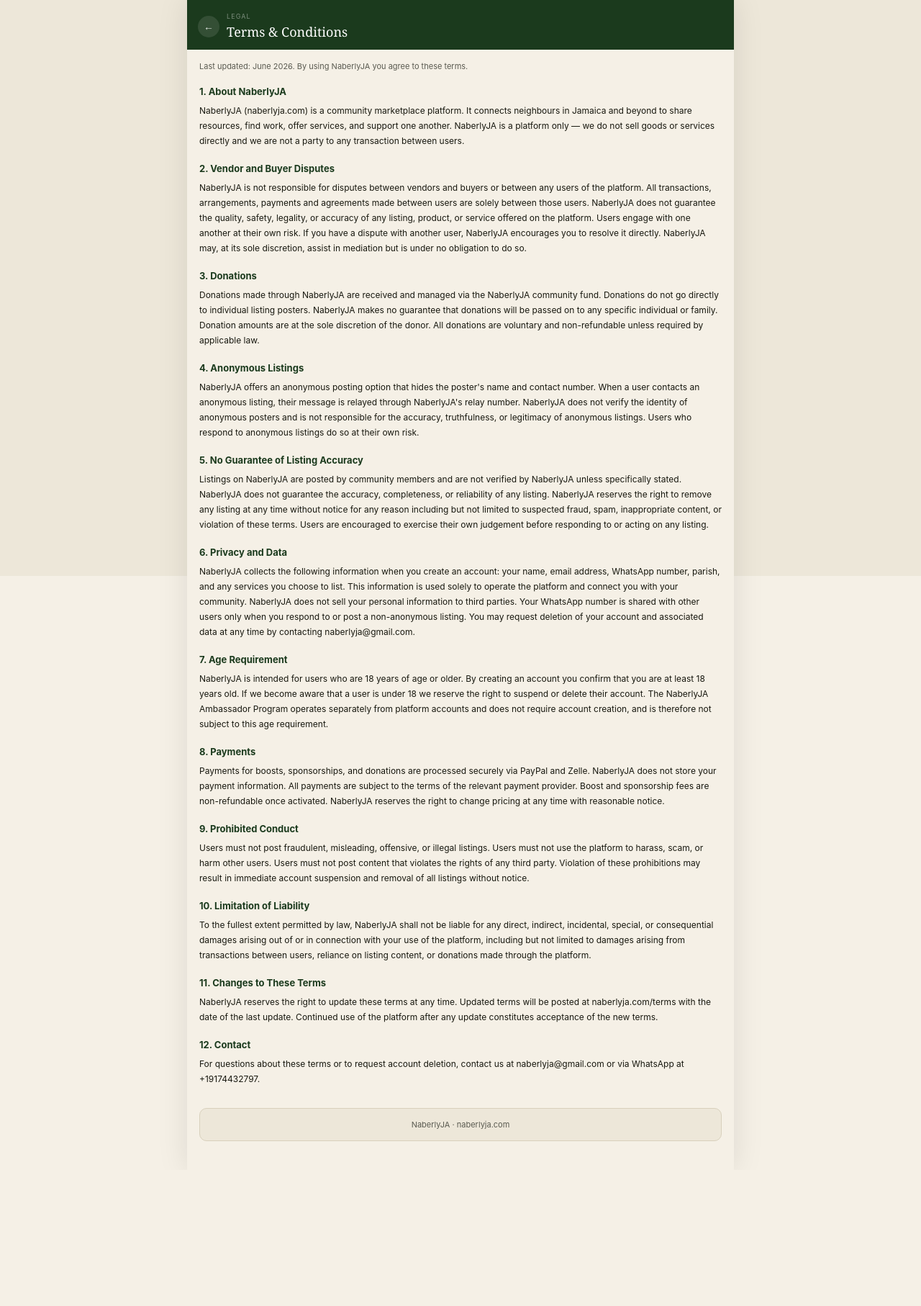
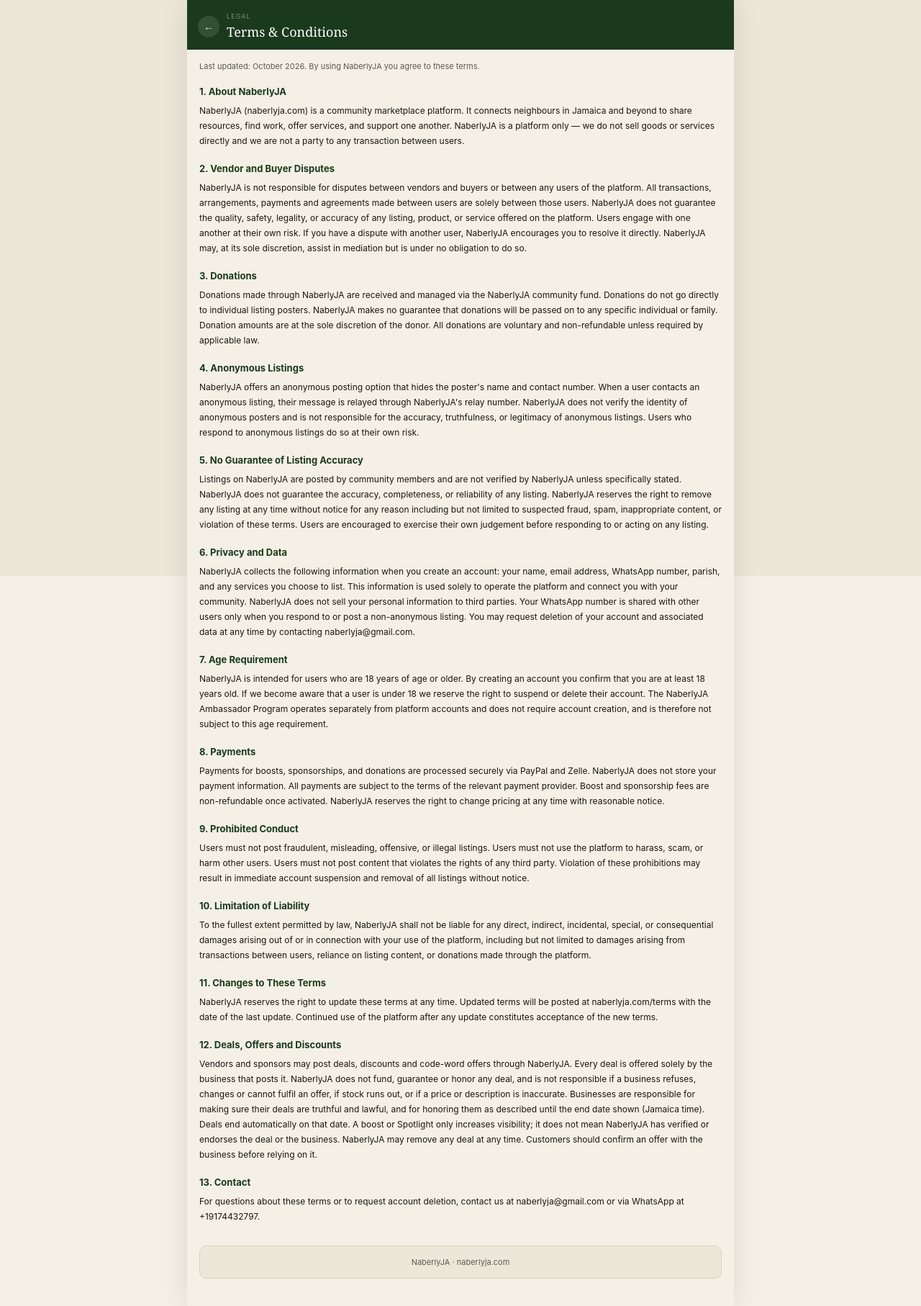
Before and after one commit to S-d2026/naborly-ja, a Next.js app in the folder Downloads/naberly/naberly/: page /terms in a window 1280 px wide. Shown: the whole page at 72% size. Before the commit the page ends 1625 px from the top, so only its background shows below. Built offline with nearby package versions, Linux system fonts and the light colour scheme.

Commit message:
Update page.tsx

```diff
--- a/Downloads/naberly/naberly/app/terms/page.tsx
+++ b/Downloads/naberly/naberly/app/terms/page.tsx
@@ -15,7 +15,7 @@
       <div className="scroll-area" style={{ padding: '16px 17px 40px' }}>
 
         <p style={{ fontSize: 11, fontFamily: '-apple-system, sans-serif', color: '#5A5A50', marginBottom: 20 }}>
-          Last updated: June 2026. By using NaberlyJA you agree to these terms.
+          Last updated: October 2026. By using NaberlyJA you agree to these terms.
         </p>
 
         {/* Section 1 */}
@@ -107,8 +107,16 @@
         </div>
 
         {/* Section 12 */}
+        <div style={{ marginBottom: 20 }}>
+          <p style={{ fontSize: 13, fontFamily: '-apple-system, sans-serif', fontWeight: 700, color: '#1B3A1D', marginBottom: 8 }}>12. Deals, Offers and Discounts</p>
+          <p style={{ fontSize: 12, fontFamily: '-apple-system, sans-serif', color: '#18180F', lineHeight: 1.75 }}>
+            Vendors and sponsors may post deals, discounts and code-word offers through NaberlyJA. Every deal is offered solely by the business that posts it. NaberlyJA does not fund, guarantee or honor any deal, and is not responsible if a business refuses, changes or cannot fulfil an offer, if stock runs out, or if a price or description is inaccurate. Businesses are responsible for making sure their deals are truthful and lawful, and for honoring them as described until the end date shown (Jamaica time). Deals end automatically on that date. A boost or Spotlight only increases visibility; it does not mean NaberlyJA has verified or endorses the deal or the business. NaberlyJA may remove any deal at any time. Customers should confirm an offer with the business before relying on it.
+          </p>
+        </div>
+
+        {/* Section 13 */}
         <div style={{ marginBottom: 30 }}>
-          <p style={{ fontSize: 13, fontFamily: '-apple-system, sans-serif', fontWeight: 700, color: '#1B3A1D', marginBottom: 8 }}>12. Contact</p>
+          <p style={{ fontSize: 13, fontFamily: '-apple-system, sans-serif', fontWeight: 700, color: '#1B3A1D', marginBottom: 8 }}>13. Contact</p>
           <p style={{ fontSize: 12, fontFamily: '-apple-system, sans-serif', color: '#18180F', lineHeight: 1.75 }}>
             For questions about these terms or to request account deletion, contact us at naberlyja@gmail.com or via WhatsApp at +19174432797.
           </p>
```
